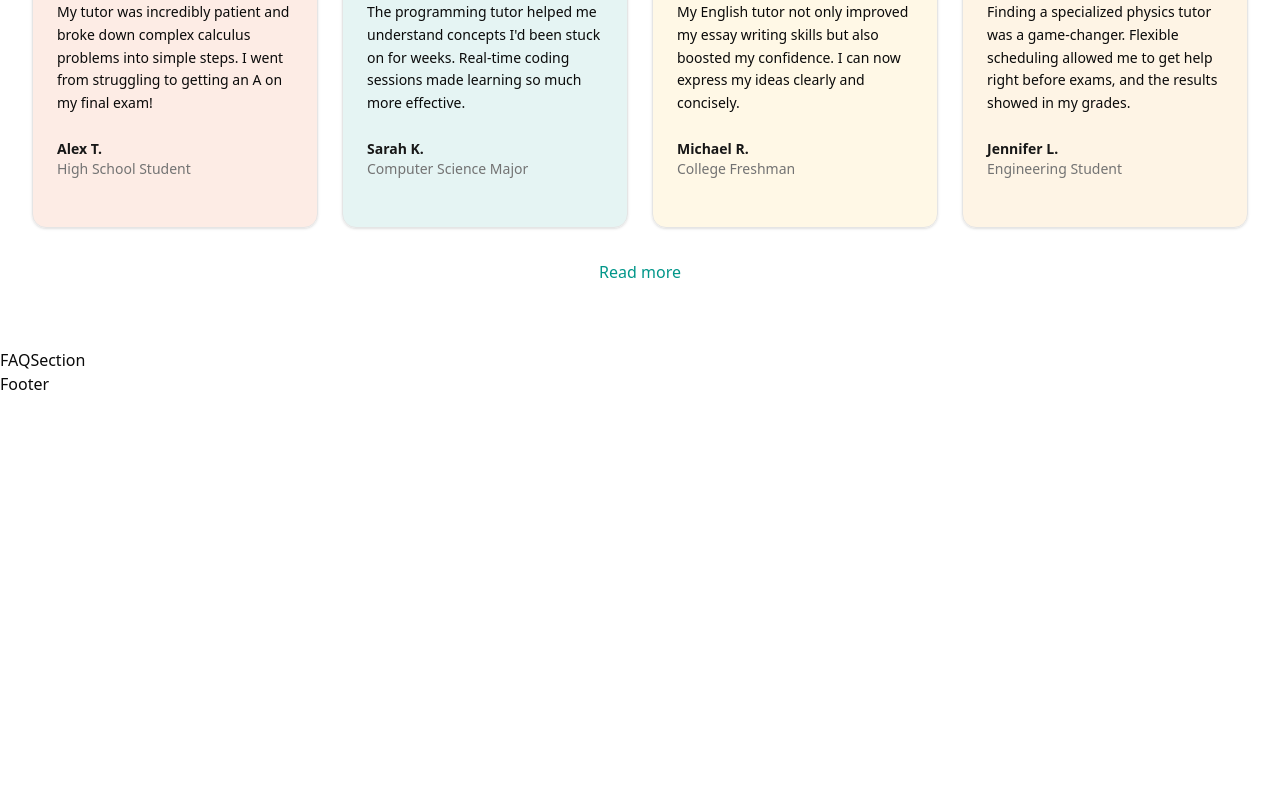
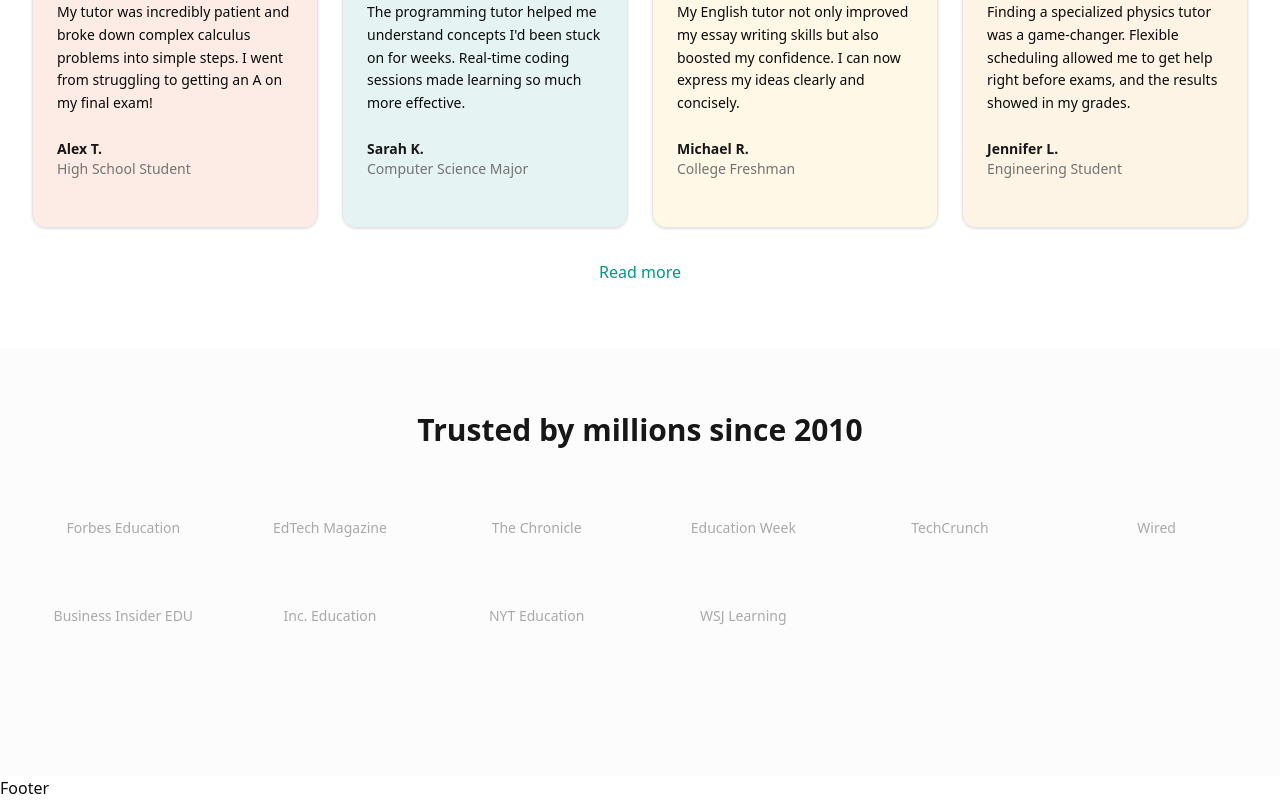
Before and after one commit to suicide-machine/Shishak-2, a Next.js app in the folder frontend/: page / in a window 1280 px wide. Shown: the part 989-1789 px from the top of the page. Before the commit the page ends 1385 px from the top, so only its background shows below. Built offline with nearby package versions, Linux system fonts and the light colour scheme.

Commit message:
Home Page (Header, Landing, Testimonials, Footer) part-14

```diff
--- a/frontend/components/landing/FAQSection.tsx
+++ b/frontend/components/landing/FAQSection.tsx
@@ -1,7 +1,33 @@
-import React from "react"
+"use client"
+
+import { trustLogos } from "@/lib/constant"
+import React, { useState } from "react"
 
 const FAQSection = () => {
-  return <div>FAQSection</div>
+  const [openFAQ, setOpenFAQ] = useState<number | null>(0)
+
+  return (
+    <section className="py-16 px-4 sm:px-6 lg:px-8 bg-secondary/30">
+      <div className="max-w-7xl mx-auto">
+        <div className="text-center mb-16">
+          <h2 className="text-3xl font-bold text-primary mb-12">
+            Trusted by millions since 2010
+          </h2>
+
+          <div className="grid grid-cols-2 md:grid-cols-4 lg:grid-cols-6 gap-6 items-center">
+            {trustLogos.map((logo, index) => (
+              <div
+                key={index}
+                className="flex items-center justify-center h-16 text-muted-foreground font-medium text-sm opacity-60 hover:opacity-80 transition-opacity duration-200"
+              >
+                {logo}
+              </div>
+            ))}
+          </div>
+        </div>
+      </div>
+    </section>
+  )
 }
 
 export default FAQSection
--- a/frontend/lib/constant.ts
+++ b/frontend/lib/constant.ts
@@ -181,18 +181,18 @@ export const testimonials = [
 //   },
 // ]
 
-// export const trustLogos = [
-//   "Forbes Education",
-//   "EdTech Magazine",
-//   "The Chronicle",
-//   "Education Week",
-//   "TechCrunch",
-//   "Wired",
-//   "Business Insider EDU",
-//   "Inc. Education",
-//   "NYT Education",
-//   "WSJ Learning",
-// ]
+export const trustLogos = [
+  "Forbes Education",
+  "EdTech Magazine",
+  "The Chronicle",
+  "Education Week",
+  "TechCrunch",
+  "Wired",
+  "Business Insider EDU",
+  "Inc. Education",
+  "NYT Education",
+  "WSJ Learning",
+]
 
 // export const contactInfo = [
 //   {
```
